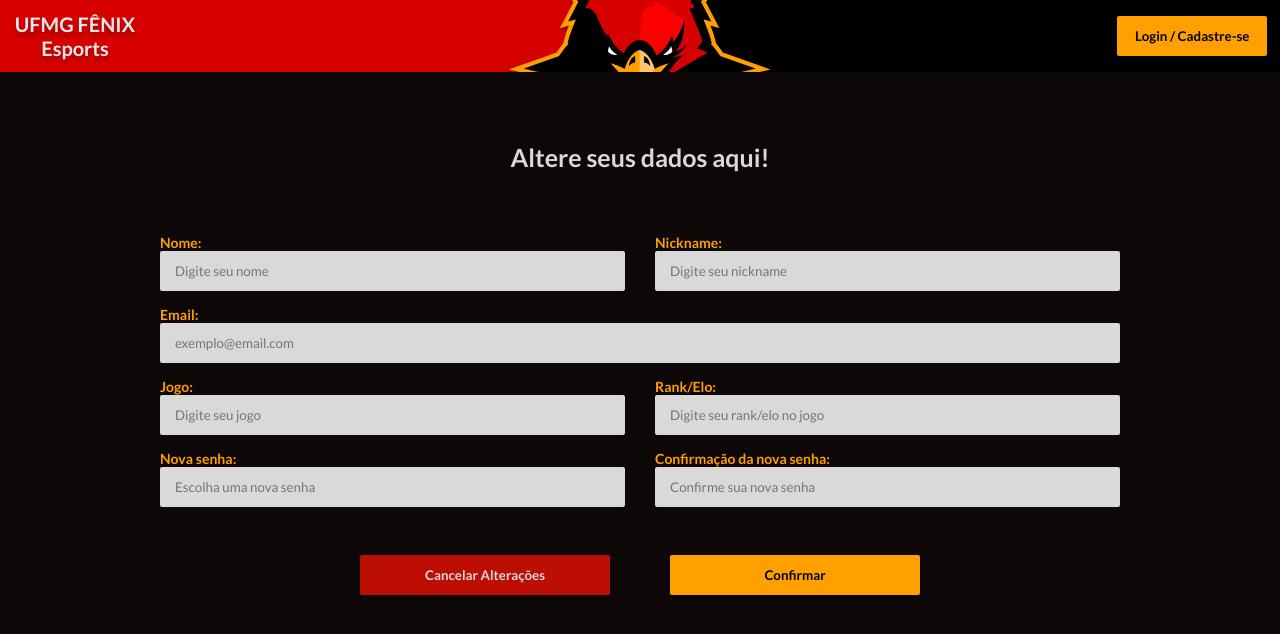
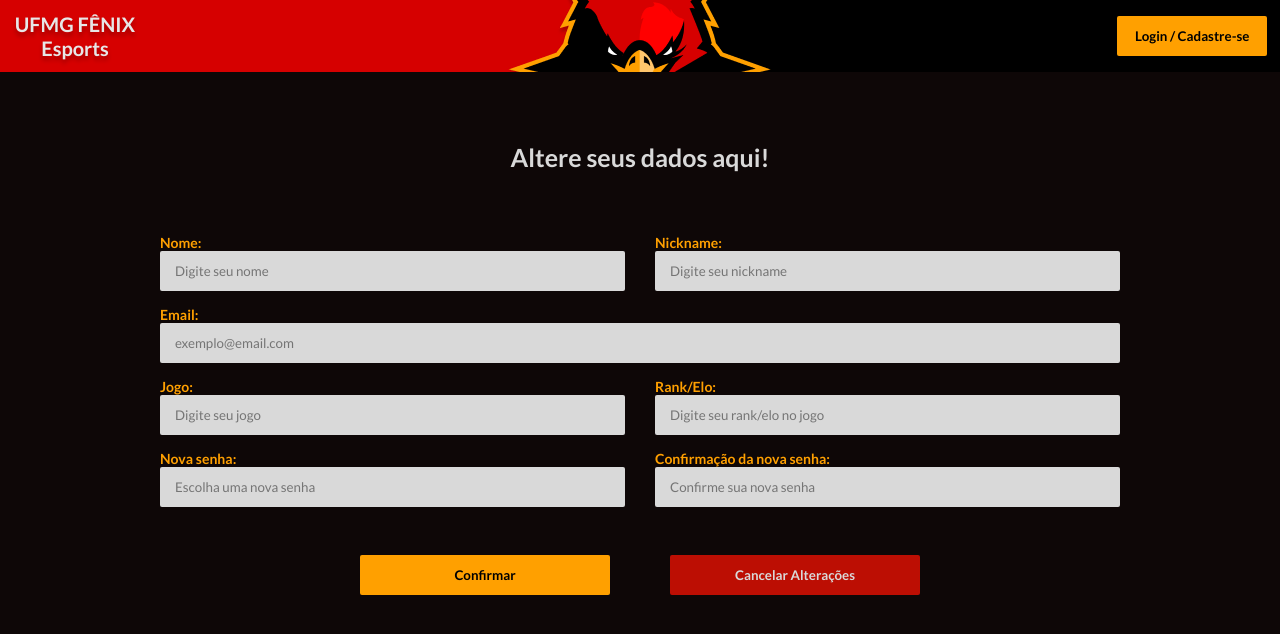
Before and after one commit to lucasliberato9/ponto-eletronico, a React (Vite) app: page /editar-perfil in a window 1280 px wide. Shown: the top 634 px of the page. Built offline with nearby package versions, Linux system fonts and the light colour scheme.

Commit message:
troca de posição dos botões [Cancelar Alterações] e [Confirmar] em editar-perfil

```diff
--- a/src/Pages/Editar_perfil/Editar_perfil.jsx
+++ b/src/Pages/Editar_perfil/Editar_perfil.jsx
@@ -1,68 +1,75 @@
-import { Container, Titulo, Form, Label, Input, DivInputs, DivRow, DivEmail, DivButton } from "./Styles.js";
+import {
+  Container,
+  Titulo,
+  Form,
+  Label,
+  Input,
+  DivInputs,
+  DivRow,
+  DivEmail,
+  DivButton,
+} from "./Styles.js";
 import { BotaoGenerico } from "../../components";
 
 function Editar_perfil() {
-
   return (
-
     <Container>
-
-      <Titulo>
-        Altere seus dados aqui!
-      </Titulo>
+      <Titulo>Altere seus dados aqui!</Titulo>
 
       <Form>
-
         <DivInputs>
           <DivRow>
             <Label> Nome: </Label>
-            <Input placeholder= "Digite seu nome"></Input>
+            <Input placeholder="Digite seu nome"></Input>
           </DivRow>
 
           <DivRow>
             <Label> Nickname: </Label>
-            <Input placeholder= "Digite seu nickname"></Input>
+            <Input placeholder="Digite seu nickname"></Input>
           </DivRow>
         </DivInputs>
 
         <DivEmail>
           <Label> Email: </Label>
-          <Input placeholder= "exemplo@email.com"></Input>
+          <Input placeholder="exemplo@email.com"></Input>
         </DivEmail>
 
         <DivInputs>
           <DivRow>
             <Label> Jogo: </Label>
-            <Input placeholder= "Digite seu jogo"></Input>
+            <Input placeholder="Digite seu jogo"></Input>
           </DivRow>
 
           <DivRow>
             <Label> Rank/Elo: </Label>
-            <Input placeholder= "Digite seu rank/elo no jogo"></Input>
+            <Input placeholder="Digite seu rank/elo no jogo"></Input>
           </DivRow>
         </DivInputs>
 
         <DivInputs>
           <DivRow>
             <Label> Nova senha: </Label>
-            <Input placeholder= "Escolha uma nova senha"></Input>
+            <Input placeholder="Escolha uma nova senha"></Input>
           </DivRow>
 
           <DivRow>
             <Label> Confirmação da nova senha: </Label>
-            <Input placeholder= "Confirme sua nova senha"></Input>
+            <Input placeholder="Confirme sua nova senha"></Input>
           </DivRow>
         </DivInputs>
-
       </Form>
 
       <DivButton>
-        <BotaoGenerico name= "Cancelar Alterações" backgroundColor= "#BC0E03" color="#d9d9d9" hoverBackgroundColor="#990D03"/>
-        <BotaoGenerico name= "Confirmar" />
+        <BotaoGenerico name="Confirmar" />
+        <BotaoGenerico
+          name="Cancelar Alterações"
+          backgroundColor="#BC0E03"
+          color="#d9d9d9"
+          hoverBackgroundColor="#990D03"
+        />
       </DivButton>
-
     </Container>
-  )
+  );
 }
 
 export default Editar_perfil;
```
